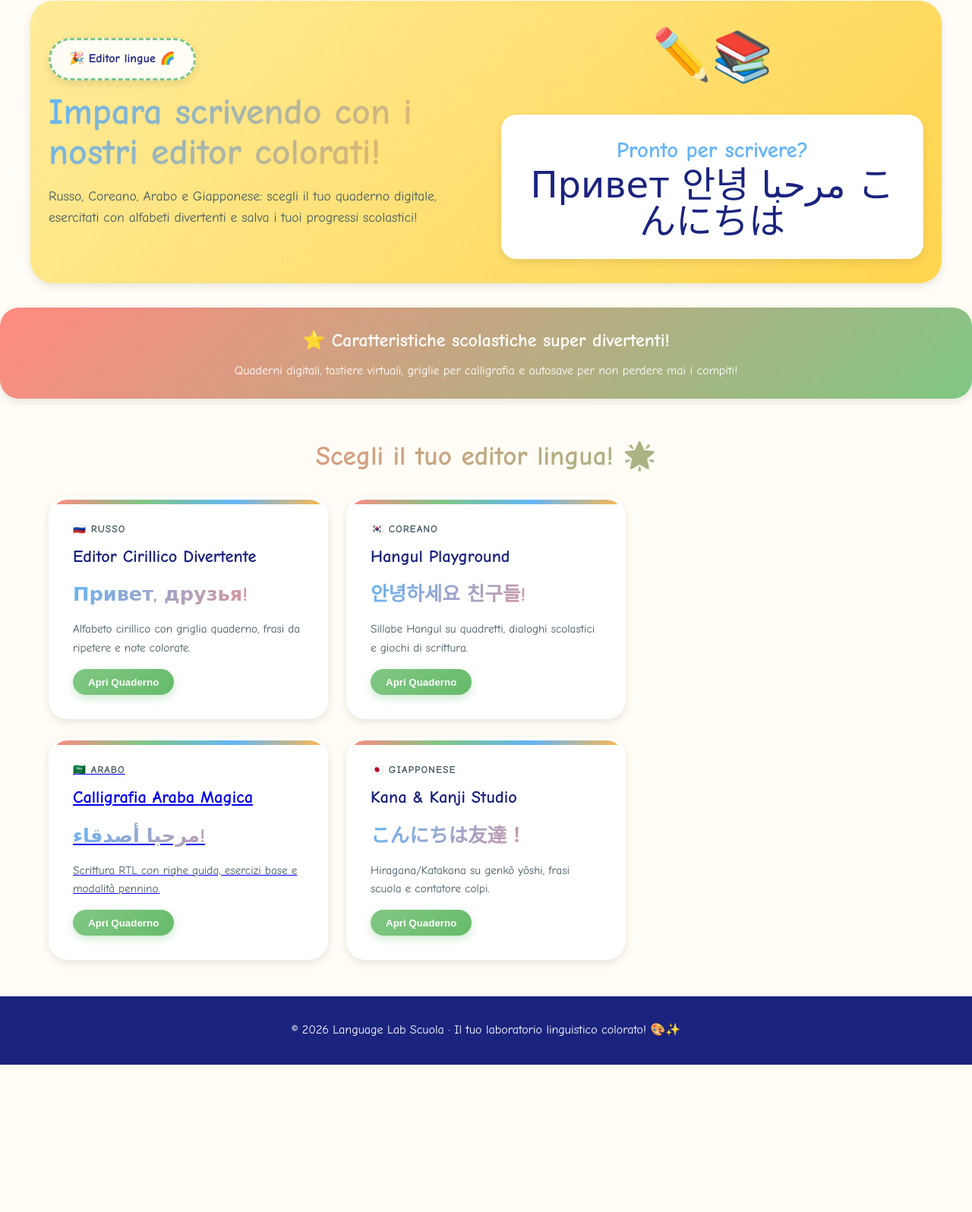
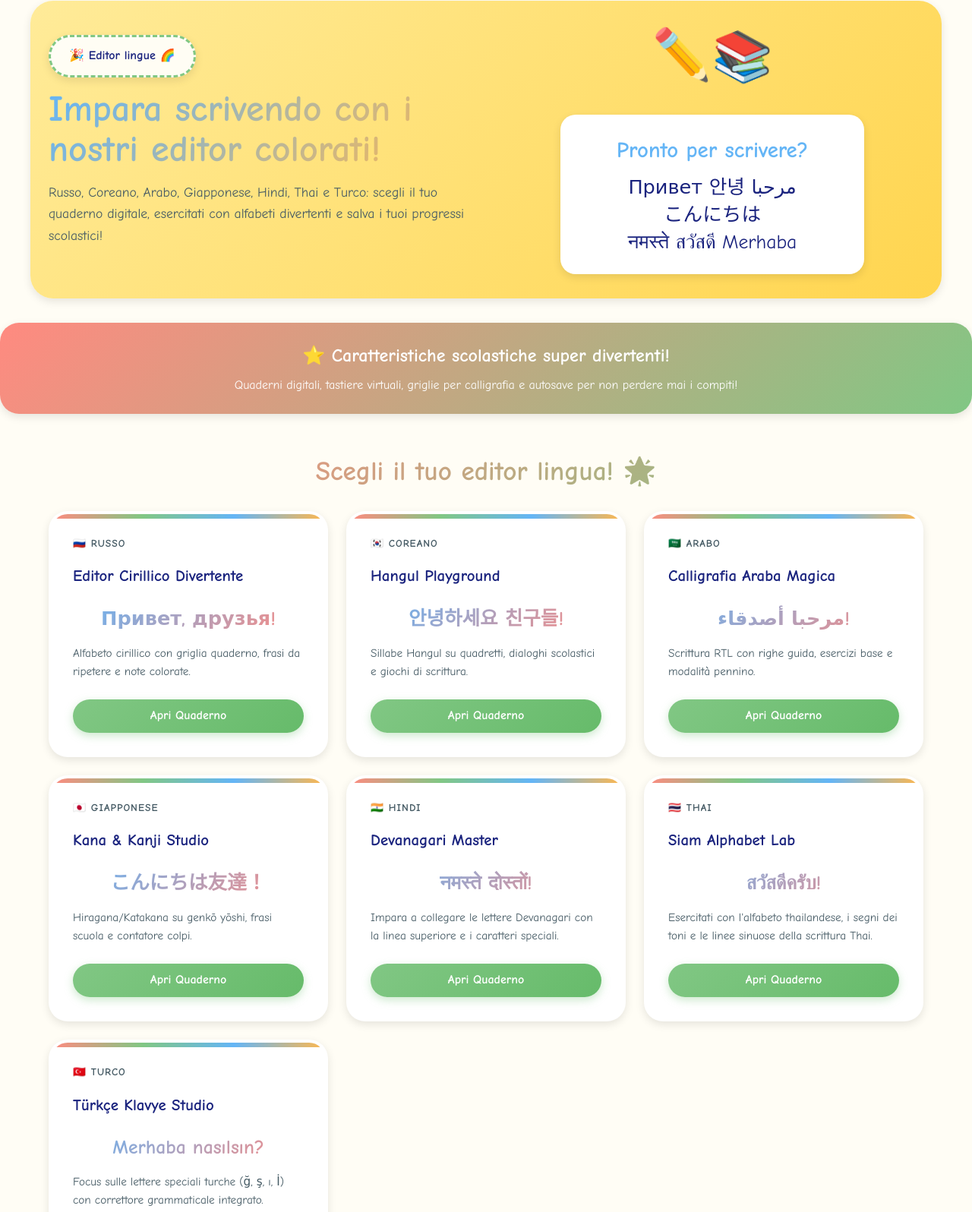
Before and after one commit to scottino2019-glitch/Quaderni-Per-Esercizi, a plain HTML site: page editors.html in a window 1280 px wide. Shown: the part 113-1709 px from the top of the page at 76% size. Before the commit the page ends 1515 px from the top, so only its background shows below. Drawn offline with Linux system fonts and the light colour scheme.

Commit message:
Update editors.html

```diff
--- a/editors.html
+++ b/editors.html
@@ -82,6 +82,7 @@
       font-weight: bold;
       color: #fff;
       text-shadow: 2px 2px 4px rgba(0,0,0,0.2);
+      text-decoration: none;
     }
 
     .logo-icon {
@@ -111,6 +112,7 @@
       backdrop-filter: blur(10px);
       transition: all 0.3s;
       font-weight: 600;
+      text-decoration: none;
     }
 
     nav a:hover {
@@ -177,31 +179,27 @@
       border: 3px dashed var(--accent2);
     }
 
-    .hero-actions {
-      display: flex;
-      flex-wrap: wrap;
-      gap: 1rem;
+    /* Box dei saluti dinamico */
+    .greeting-box {
+      background: #fff;
+      padding: 1.5rem;
+      border-radius: 20px;
+      box-shadow: var(--shadow-soft);
+      text-align: center;
+      max-width: 400px;
     }
 
-    .btn-primary {
-      background: linear-gradient(135deg, var(--accent4), #ff9800);
-      color: #fff;
-      border: none;
-      border-radius: 50px;
-      padding: 1rem 2rem;
-      font-size: 1.1rem;
+    .greeting-title {
+      font-size: 1.8rem;
       font-weight: bold;
-      cursor: pointer;
-      box-shadow: var(--shadow-glow);
-      transition: all 0.3s;
-      display: flex;
-      align-items: center;
-      gap: 0.5rem;
+      color: var(--accent3);
+      margin-bottom: 0.5rem;
     }
 
-    .btn-primary:hover {
-      transform: translateY(-3px);
-      box-shadow: 0 8px 25px rgba(255,183,77,0.5);
+    .greeting-content {
+      font-size: 1.6rem;
+      line-height: 1.4;
+      word-break: keep-all;
     }
 
     /* Cards editor colorate */
@@ -238,6 +236,8 @@
       position: relative;
       transition: all 0.3s;
       overflow: hidden;
+      display: flex;
+      flex-direction: column;
     }
 
     .editor-card::before {
@@ -265,12 +265,13 @@
     }
 
     .editor-title {
-      font-size: 1.4rem;
+      font-size: 1.3rem;
       font-weight: bold;
       margin-bottom: 0.75rem;
       display: flex;
       align-items: center;
       gap: 0.5rem;
+      min-height: 3rem;
     }
 
     .editor-script {
@@ -280,12 +281,14 @@
       -webkit-text-fill-color: transparent;
       margin-bottom: 0.75rem;
       font-weight: bold;
+      text-align: center;
     }
 
     .editor-desc {
       color: var(--text-light);
-      margin-bottom: 1rem;
+      margin-bottom: 1.5rem;
       font-size: 0.95rem;
+      flex-grow: 1;
     }
 
     .btn-small {
@@ -298,10 +301,15 @@
       cursor: pointer;
       transition: all 0.3s;
       box-shadow: 0 4px 12px rgba(129,199,132,0.4);
+      width: 100%;
+      text-align: center;
+      display: inline-block;
+      text-decoration: none;
     }
 
     .btn-small:hover {
       transform: scale(1.05);
+      filter: brightness(1.1);
     }
 
     /* Band vivace */
@@ -352,7 +360,6 @@
         <ul>
           <li><a href="https://quaderni-per-esercizi.vercel.app/">🏠 Home</a></li>
           <li><a href="#editors">✏️ Editor</a></li>
-
         </ul>
       </nav>
     </div>
@@ -366,18 +373,18 @@
         </div>
         <h1>Impara scrivendo con i nostri editor colorati!</h1>
         <p>
-          Russo, Coreano, Arabo e Giapponese: scegli il tuo quaderno digitale,
+          Russo, Coreano, Arabo, Giapponese, Hindi, Thai e Turco: scegli il tuo quaderno digitale,
           esercitati con alfabeti divertenti e salva i tuoi progressi scolastici!
         </p>
-        <div class="hero-actions">
-
-        </div>
       </div>
       <div style="display: flex; flex-direction: column; gap: 1rem; align-items: center;">
         <div style="font-size: 4rem; animation: float 2s infinite;">✏️📚</div>
-        <div style="background: #fff; padding: 1.5rem; border-radius: 20px; box-shadow: var(--shadow-soft); text-align: center;">
-          <div style="font-size: 1.8rem; font-weight: bold; color: var(--accent3);">Pronto per scrivere?</div>
-          <div style="font-size: 3rem; line-height: 1;">Привет 안녕 مرحبا こんにちは</div>
+        <div class="greeting-box">
+          <div class="greeting-title">Pronto per scrivere?</div>
+          <div class="greeting-content">
+            Привет 안녕 مرحبا こんにちは<br>
+            नमस्ते สวัสดี Merhaba
+          </div>
         </div>
       </div>
     </section>
@@ -392,36 +399,67 @@
         <h2>Scegli il tuo editor lingua! 🌟</h2>
       </div>
       <div class="cards-grid">
+        <!-- Card Russo -->
         <article class="editor-card">
           <div class="editor-tag">🇷🇺 Russo</div>
           <div class="editor-title">Editor Cirillico Divertente</div>
           <div class="editor-script">Привет, друзья!</div>
           <p class="editor-desc">Alfabeto cirillico con griglia quaderno, frasi da ripetere e note colorate.</p>
-    <a href="tastiere/russo.html">      <button class="btn-small">Apri Quaderno</button></a>
+          <a href="tastiere/russo.html" class="btn-small">Apri Quaderno</a>
         </article>
 
+        <!-- Card Coreano -->
         <article class="editor-card">
           <div class="editor-tag">🇰🇷 Coreano</div>
           <div class="editor-title">Hangul Playground</div>
           <div class="editor-script">안녕하세요 친구들!</div>
           <p class="editor-desc">Sillabe Hangul su quadretti, dialoghi scolastici e giochi di scrittura.</p>
-    <a href="tastiere/coreano.html">   <button class="btn-small">Apri Quaderno</button>
+          <a href="tastiere/coreano.html" class="btn-small">Apri Quaderno</a>
         </article>
 
+        <!-- Card Arabo -->
         <article class="editor-card">
           <div class="editor-tag">🇸🇦 Arabo</div>
           <div class="editor-title">Calligrafia Araba Magica</div>
           <div class="editor-script">مرحبا أصدقاء!</div>
           <p class="editor-desc">Scrittura RTL con righe guida, esercizi base e modalità pennino.</p>
-  <a href="tastiere/arabo.html">     <button class="btn-small">Apri Quaderno</button></a>
+          <a href="tastiere/arabo.html" class="btn-small">Apri Quaderno</a>
         </article>
 
+        <!-- Card Giapponese -->
         <article class="editor-card">
           <div class="editor-tag">🇯🇵 Giapponese</div>
           <div class="editor-title">Kana & Kanji Studio</div>
           <div class="editor-script">こんにちは友達！</div>
           <p class="editor-desc">Hiragana/Katakana su genkō yōshi, frasi scuola e contatore colpi.</p>
-    <a href="tastiere/giapponese.html">    <button class="btn-small" >Apri Quaderno</button></a>
+          <a href="tastiere/giapponese.html" class="btn-small">Apri Quaderno</a>
+        </article>
+
+        <!-- Card Hindi -->
+        <article class="editor-card">
+          <div class="editor-tag">🇮🇳 Hindi</div>
+          <div class="editor-title">Devanagari Master</div>
+          <div class="editor-script">नमस्ते दोस्तों!</div>
+          <p class="editor-desc">Impara a collegare le lettere Devanagari con la linea superiore e i caratteri speciali.</p>
+          <a href="tastiere/hindi.html" class="btn-small">Apri Quaderno</a>
+        </article>
+
+        <!-- Card Thai -->
+        <article class="editor-card">
+          <div class="editor-tag">🇹🇭 Thai</div>
+          <div class="editor-title">Siam Alphabet Lab</div>
+          <div class="editor-script">สวัสดีครับ!</div>
+          <p class="editor-desc">Esercitati con l'alfabeto thailandese, i segni dei toni e le linee sinuose della scrittura Thai.</p>
+          <a href="tastiere/thai.html" class="btn-small">Apri Quaderno</a>
+        </article>
+
+        <!-- Card Turco -->
+        <article class="editor-card">
+          <div class="editor-tag">🇹🇷 Turco</div>
+          <div class="editor-title">Türkçe Klavye Studio</div>
+          <div class="editor-script">Merhaba nasılsın?</div>
+          <p class="editor-desc">Focus sulle lettere speciali turche (ğ, ş, ı, İ) con correttore grammaticale integrato.</p>
+          <a href="tastiere/turco.html" class="btn-small">Apri Quaderno</a>
         </article>
       </div>
     </section>
```
